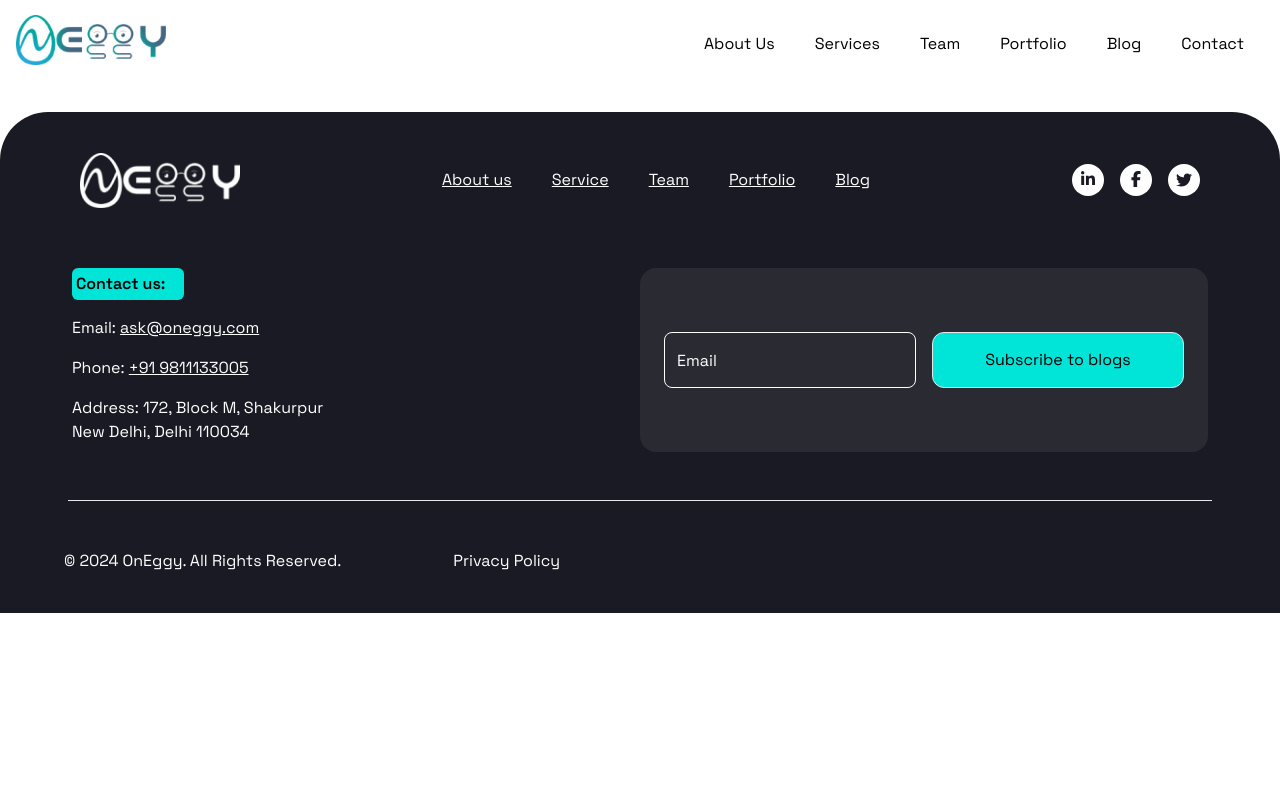
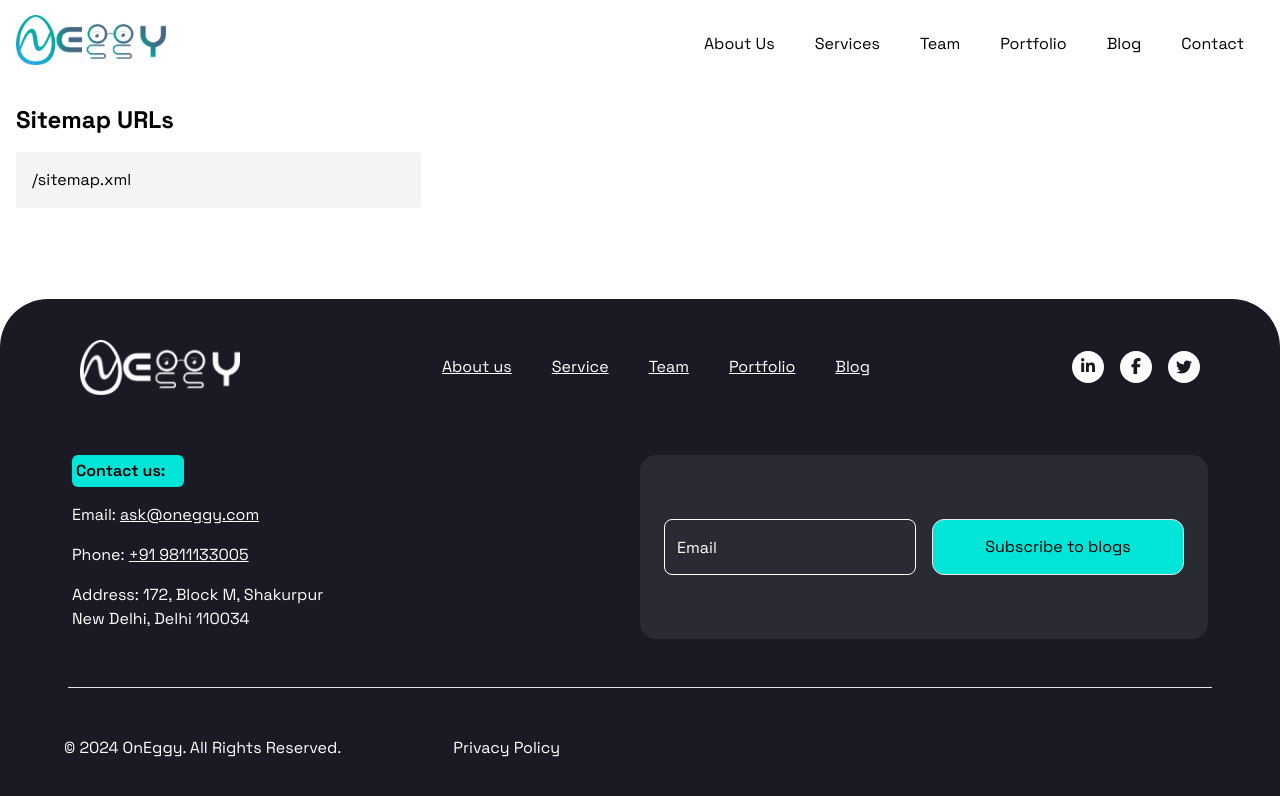
Before and after one commit to onEggy/OnEggyWeb, a Next.js app: page /sitemap in a window 1280 px wide. Shown: the top 796 px of the page. Built offline with nearby package versions, Linux system fonts and the light colour scheme.

Commit message:
Update sitemap.js added sitemap.xml urls in the body.

```diff
--- a/src/pages/sitemap.js
+++ b/src/pages/sitemap.js
@@ -4,8 +4,17 @@ import Footer from "./components/footer";
 import Head from "next/head";
 
 const Sitemap = () => {
+  // Sample array of sitemap URLs, replace with actual data
+  const sitemapUrls = [
+    "/sitemap.xml",
+    //"/sitemap1.xml",
+    //"/sitemap2.xml",
+    //"/sitemap3.xml",
+    // Add more URLs as needed
+  ];
+
   return (
-    <div>
+    <div className="min-h-screen flex flex-col">
       <Head>
         {/* Embed sitemap generator code */}
         <script
@@ -16,8 +25,16 @@ const Sitemap = () => {
         />
       </Head>
       <Navbar />
-      {/* Blank body */}
-      {/* You can add additional content if needed */}
+      <div className="flex-grow px-4 py-8">
+        <h1 className="text-2xl font-bold mb-4">Sitemap URLs</h1>
+        <ul className="grid grid-cols-1 sm:grid-cols-2 md:grid-cols-3 gap-4">
+          {sitemapUrls.map((url, index) => (
+            <li key={index} className="bg-gray-100 p-4 rounded">
+              <a href={url} className="text-blue-500 hover:underline">{url}</a>
+            </li>
+          ))}
+        </ul>
+      </div>
       <Footer />
     </div>
   );
```
